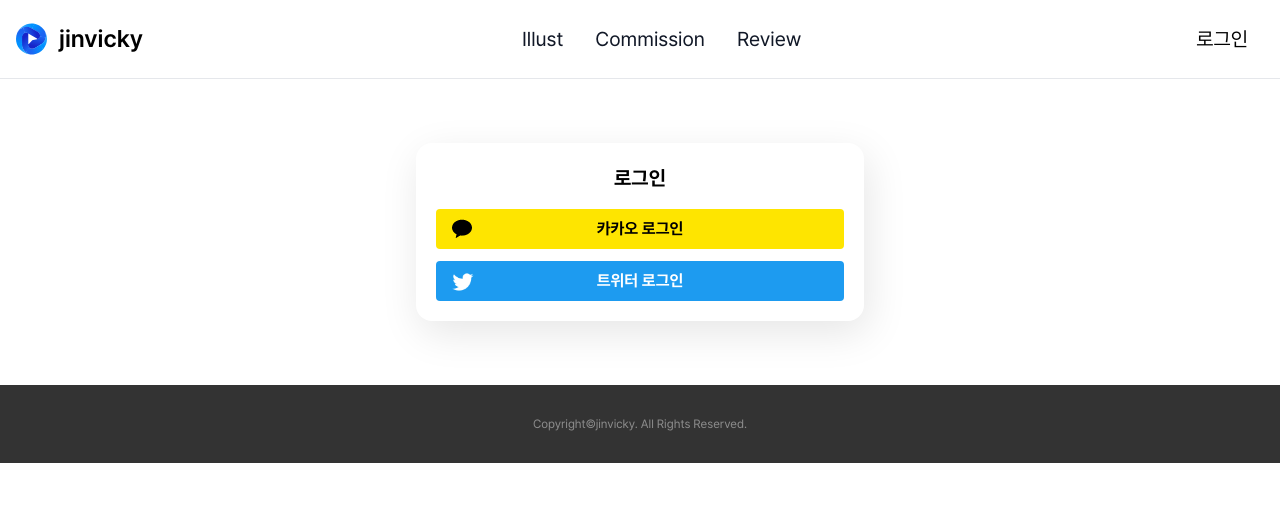
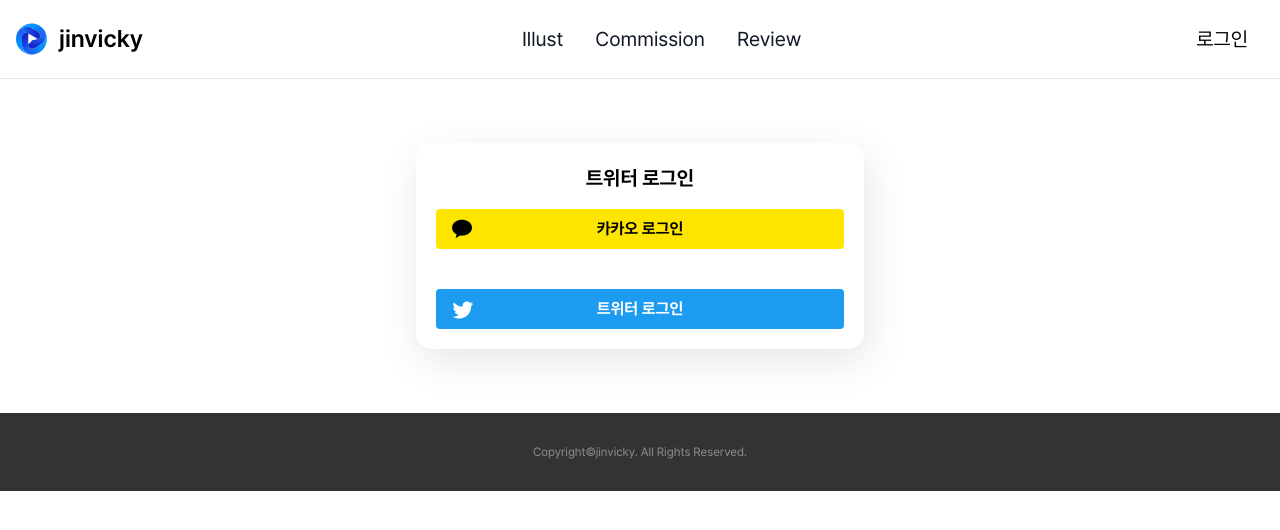
Before and after one commit to CM-WORLD/FRONT-END, a React (Create React App) app: page /sign/in in a window 1280 px wide. Shown: the top 530 px of the page. Built offline with nearby package versions, Linux system fonts and the light colour scheme; no server answers.

Commit message:
Feat: naver login url 적용

```diff
--- a/src/env.d.ts
+++ b/src/env.d.ts
@@ -5,5 +5,7 @@ interface ImportMeta {
         VITE_REACT_APP_KAKAO_LOGIN_REDIRECT_URL_LOCAL: string;
         VITE_REACT_APP_KAKAO_LOGOUT_URL_LOCAL: string;
         VITE_DANGEROUSLY_DISABLE_HOST_CHECK: boolean;
+        VITE_REACT_APP_NAVER_CLIENT_ID: string;
+        VITE_REACT_APP_NAVER_REDIRECT_URL_LOCAL: string;
     };
 }
--- a/src/routers/signIn/page/component/index.tsx
+++ b/src/routers/signIn/page/component/index.tsx
@@ -1,12 +1,17 @@
 import Button from "../../../../components/button";
 import Locale, { getLocaleToString } from "../../../../components/locale";
 import { EAccountType } from "../../../../defines/account";
-import { AssetsRoot } from "../../../../libs/Const";
+import { AssetsRoot, HOST_URL } from "../../../../libs/Const";
 import "./style.scss";
 
 const LoginBtnsComponent = () => {
   const kakaoId = import.meta.env.VITE_REACT_APP_KAKAO_CLIENT_ID;
-  const kakaoRedirectUrl = import.meta.env.VITE_REACT_APP_KAKAO_LOGIN_REDIRECT_URL_LOCAL;
+  const kakaoRedirectUrl = import.meta.env
+    .VITE_REACT_APP_KAKAO_LOGIN_REDIRECT_URL_LOCAL;
+
+  const naverId = import.meta.env.VITE_REACT_APP_NAVER_CLIENT_ID;
+  const naverRedirectUrl = import.meta.env
+    .VITE_REACT_APP_NAVER_REDIRECT_URL_LOCAL;
 
   const loginButtonHandler = (type: EAccountType) => {
     switch (type) {
@@ -15,20 +20,24 @@ const LoginBtnsComponent = () => {
         window.location.href = url;
         return;
       case EAccountType.Twitter:
+        window.location.href = `${HOST_URL}/sign/in/twitter`;
         // TODO:: 트위터 로그인 api 적용
         return;
       case EAccountType.Naver:
         // TODO:: 네이버 로그인 api 적용
+        window.location.href = `https://nid.naver.com/oauth2.0/authorize?response_type=code&client_id=${naverId}&redirect_uri=${naverRedirectUrl}`;
         return;
       default:
         // 사용되지않습니다.
         return;
     }
-  }
+  };
 
   return (
     <div className="LoginContainer max-w-md relative m-auto shadow-md p-5 my-16">
-      <h1 className="font-bold text-center mb-4"><Locale k="login" /></h1>
+      <h1 className="font-bold text-center mb-4">
+        <Locale k="twitter_login" />
+      </h1>
       <div className="flex justify-center flex-col gap-3">
         <Button
           className="cursor-pointer bg-kakao "
@@ -41,10 +50,15 @@ const LoginBtnsComponent = () => {
               alt="kakao login"
               onClick={() => loginButtonHandler(EAccountType.Kakao)}
             />
-            <span><Locale k="kakao_login" /></span>
+            <span>
+              <Locale k="kakao_login" />
+            </span>
           </div>
         </Button>
 
+        <Button onClick={() => loginButtonHandler(EAccountType.Naver)}>
+          <Locale k="naver_login" />
+        </Button>
         <Button
           className="cursor-pointer bg-twitter"
           color="Primary"
@@ -57,7 +71,9 @@ const LoginBtnsComponent = () => {
               alt="twitter login"
               onClick={() => loginButtonHandler(EAccountType.Twitter)}
             />
-            <span><Locale k="twitter_login" /></span>
+            <span>
+              <Locale k="twitter_login" />
+            </span>
           </div>
         </Button>
       </div>
```
